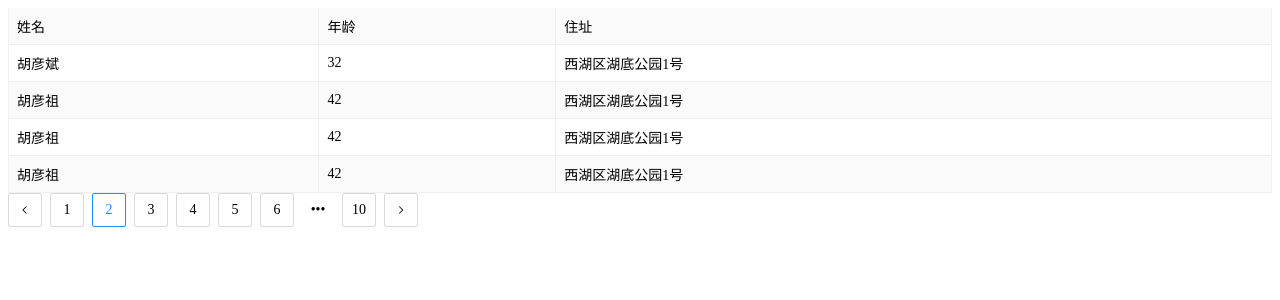
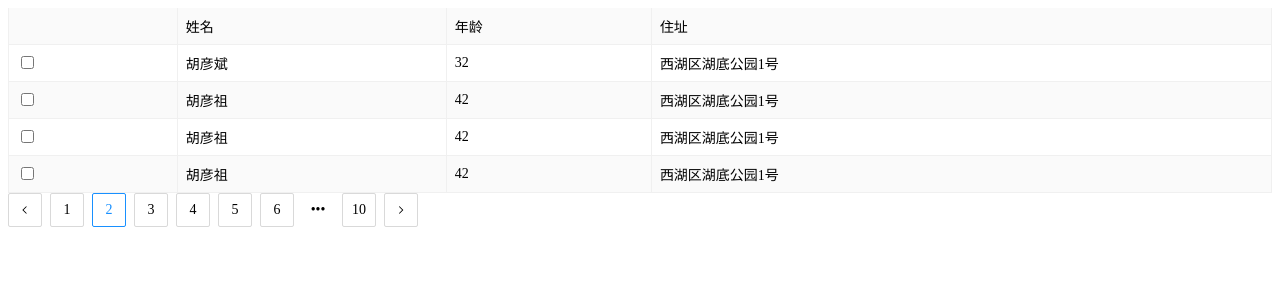
Before and after one commit to baozoudashijian/Guli-VueTestUtils-Version, a Vue app: page / in a window 1280 px wide. Shown: the top 300 px of the page. Built offline with nearby package versions, Linux system fonts and the light colour scheme.

Commit message:
refator: 新增checkBox

```diff
--- a/src/App.vue
+++ b/src/App.vue
@@ -1,6 +1,6 @@
 <template>
   <div id="app">
-    <g-table :dataSource="dataSource" :columns="columns" bordered  stripe size="small" />
+    <g-table :dataSource="dataSource" :columns="columns" bordered  stripe size="small" check-box />
     <g-pagination :total-page="10" :current-page.sync="currentPage"></g-pagination>
   </div>
 </template>
--- a/src/table/table.vue
+++ b/src/table/table.vue
@@ -3,10 +3,12 @@
     <table :class="{bordered, stripe, 'small': size === 'small'}">
       <tr>
         <th v-if="dispalySort"></th>
+        <th v-if="checkBox"></th>
         <th v-for="column in columns">{{column.title}}</th>
       </tr>
       <tr v-for="(dataSourceItem, index) in dataSource">
         <td v-if="dispalySort">{{index}}</td>
+        <td v-if="checkBox"><input type="checkbox"></td>
         <td v-for="key in Object.keys(dataSourceItem).filter(item => item !== 'key')">{{dataSourceItem[key]}}</td>
       </tr>
     </table>
@@ -39,6 +41,10 @@
       },
       size: {
         type: String
+      },
+      checkBox: {
+        type: Boolean,
+        default: false
       }
     }
   }
```
